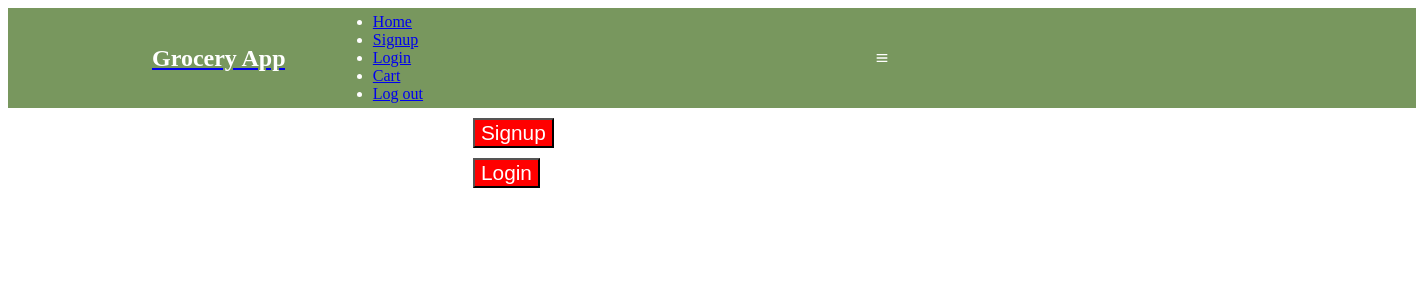
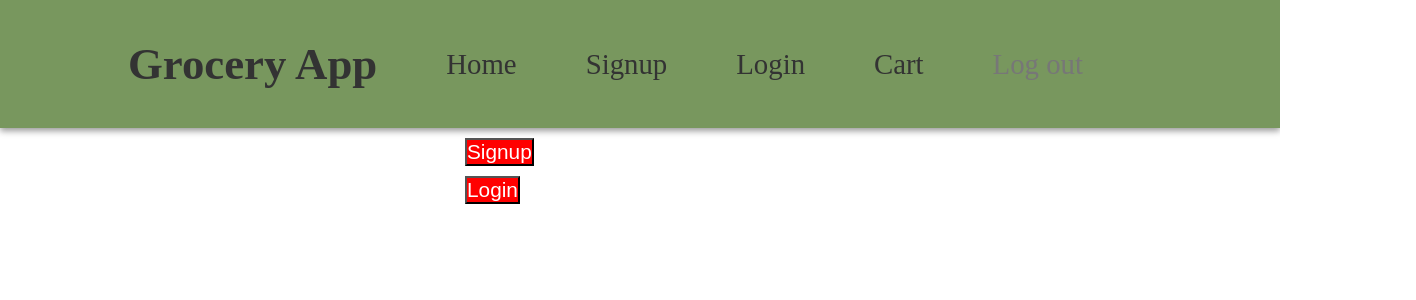
Before and after one commit to gadgetgeek/kweb_frontend, a React (Create React App) app: page / in a window 1280 px wide. Shown: the top 300 px of the page, 1416 px wide, since content can reach past the window. Built offline with nearby package versions, Linux system fonts and the light colour scheme.

Commit message:
added responsiveness to navbar mobile switch

```diff
--- a/src/components/Header.js
+++ b/src/components/Header.js
@@ -1,53 +1,56 @@
-import { Link } from "react-router-dom";
-//import icons from react-icons for hamburger menu and close
-import { BiMenu } from "react-icons/bi";
-import { AiOutlineClose } from "react-icons/ai";
+import { React, useState } from "react";
+import { NavLink, Link } from "react-router-dom";
 
-const Header = (props) => {
+
+
+const Header = ({toggleBurgerMenu}) => {
+
+
   return (
     <header className="header">
-      <div className="header navBar content">
-        <Link to="/">
-          <h2 className="header content logo">Grocery App</h2>
+      <nav className="nav">
+        <ul className="nav__list">
+          <Link className="nav__logo" to="/">
+            Grocery App
           </Link>
 
-        <nav className="header content nav">
-          <ul>
-            <li>
-              <a href="/products">
+          <li className="nav__list__item">
+            <NavLink className="nav__link" to="/products">
               Home
-              </a>
+            </NavLink>
           </li>
 
-            <li>
-              <a href="/signup">
+          <li className="nav__list__item">
+            <NavLink className="nav__link" to="/signup">
               Signup
-              </a>
+            </NavLink>
           </li>
 
-            <li>
-              <a href="/login">
+          <li className="nav__list__item">
+            <NavLink className="nav__link" to="/login">
               Login
-              </a>
+            </NavLink>
           </li>
 
-            <li>
-              <a href="/cart">
+          <li className="nav__list__item">
+            <NavLink className="nav__link" to="/cart">
               Cart
-              </a>
+            </NavLink>
           </li>
 
-            <li>
-              <a href="/">
+          <li className="nav__list__item">
+            <NavLink className="nav__link" to="/">
               Log out
-              </a>
+            </NavLink>
           </li>
+
+          <div className="nav__toggle__button" onClick={toggleBurgerMenu}>
+            <div className="nav__toggle__button"></div>
+            <div className="nav__toggle__button"></div>
+            <div className="nav__toggle__button"></div>
+          </div>
         </ul>
       </nav>
-        <div className="header toggle content">
-          <BiMenu />
-        </div>
-      </div>
     </header>
   );
 };
--- a/src/components/Main.js
+++ b/src/components/Main.js
@@ -7,7 +7,7 @@ import Landing from "../pages/Landing"
 
 const Main = (props) => {
   // your deployed heroku URL
-  const backend = "https://kweb-ga.herokuapp.com/"
+  const backend = "http://localhost:4001/"
 
   const [auth, setAuth] = useState(null)
   console.log(auth)
--- a/src/styles.scss
+++ b/src/styles.scss
@@ -3,15 +3,8 @@
 // ---------------------
 $maincolor: rgb(33, 207, 207);
 $contrastcolor: white;
-$alertcolor:red;
-$green: #78975E;
-
-//header height
-$headerHeight: 100px;
-
-//border radius
-$borderRadius: 12px;
-
+$alertcolor: red;
+$green: #78975e;
 
 // ---------------------
 // Mixins
@@ -24,95 +17,193 @@ $borderRadius: 12px;
 
 @mixin teal-text-white-bg {
   color: $maincolor;
-    background-color: $contrastcolor
+  background-color: $contrastcolor;
 }
 
-@mixin white-text-red-bg{
+@mixin white-text-red-bg {
   color: $contrastcolor;
   background-color: $alertcolor;
 }
 
+
+// breakpoints mixins for responsive mobile/ screen styling
 @mixin breakpoint($breakpoint) {
-  @if $breakpoint == md {
-    // 768px
-    @media (min-width: 48em) {
+  @if $breakpoint == phone {
+    @media only screen and (max-width: 37.5em) {
       @content;
     }
   }
 
+  @if $breakpoint == tablet-port {
+    @media only screen and (max-width: 56.25em) {
+      @content;
+    }
+  }
+
+  @if $breakpoint == tablet-land {
+    // 768px
+    @media only screen and (max-width: 75em) {
+      @content;
+    }
+  }
+
+  @if $breakpoint == lg-screen {
+    // 768px
+    @media only screen and (max-width: 112.5em) {
+      @content;
+    }
+  }
+}
+//responsive styling
+*,
+*::after,
+*::before {
+  padding: 0;
+  margin: 0;
+  box-sizing: inherit;
+}
+
+body {
+  box-sizing: border-box;
+}
+
+.container {
+  max-width: 114rem;
+  padding: 0 8rem;
+
+  @include breakpoint(phone) {
+    padding: 0 2rem;
+  }
+}
+
+.active {
+  color: #777 !important;
+
+  @include breakpoint(tablet-port) {
+    background-color: #aaa !important;
+    color: #333 !important;
+  }
+}
+
+// ---------------------------------
+// Header/ Navigation Bar
+// ---------------------------------
+
+.nav {
+  background-color: $green;
+  padding: 2rem 4rem;
+  height: 8rem;
+  box-shadow: 0 0.2rem 0.4rem rgba(0, 0, 0, 0.4);
+
+  &__list {
+    display: flex;
+    justify-content: space-between;
+    align-items: center;
+    list-style: none;
+    height: 100%;
+    padding: 0 4rem;
+
+    @include breakpoint(phone) {
+      padding: 0;
+    }
+
+    &__item {
+      display: flex;
+      justify-content: center;
+      align-items: center;
+      font-size: 1.8rem;
+
+      @include breakpoint(tablet-port) {
+        display: none;
+      }
+    }
+  }
+
+  &__link {
+    color: #333;
+    text-decoration: none;
+
+    &:hover {
+      color: #777;
+    }
+  }
+
+  &__logo {
+    font-size: 2.8rem;
+    color: #333;
+    text-decoration: none;
+    font-weight:bold;
+  }
+  &__button{
+     display: none;
+
+     @include breakpoint(tablet-port) {
+       display: flex;
+       flex-direction: column;
+       justify-content: space-between;
+       align-items: center;
+       height: 65%;
+       margin: 17.5% 0;
+       width: 5rem;
+       cursor: pointer;
+
+       &:hover {
+         height: 70%;
+         margin: 15% 0;
+       }
+
+       &__component {
+         display: none;
+
+         @include breakpoint(tablet-port) {
+           display: block;
+           height: 0.3rem;
+           width: 100%;
+           background-color: #333;
          }
 
 
-// ---------------------------------
-// Header
-// ---------------------------------
-
-// nav {
-//     @include white-text-teal-bg;
-//     width: 90%;
-//     height: 55px;
-//     border-bottom: 2px solid gray;
-//     padding: 0 20px;
-//     display: flex;
-//     justify-content: space-between;
-
-// .logo {
-//   padding: 18px 0;
-// }
-
-// ul{
-//   list-style: none;
-//   display: flex;
-//   flex-flow: row nowrap;
-// }
-// li{
-//   padding: 18px 10px;
-//   color: white;
-
-// }
-
-// @media (max-width: 768px) {
-//   flex-flow: column nowrap;
-//   background-color: gray;
-//   position: fixed;
-//   top: 0;
-//   right: 0;
-//   height: 100vh;
-//   width: 300px;
-//   padding-top: 3.5rem;
-// }
-
-//     a{
-//         @include white-text-teal-bg;
-
-//         // div {
-//         //     margin: 10px;
-//         //     font-size: large
-//         // }
-//     }
-// }
-
-.header{
-  background: $green;
-  width: 100%;
-  height: $headerHeight;
-  padding: 0 1.5rem;
-  @include breakpoint(md){
-    padding: 0 3rem;
-  }
-  transition: 0.3s ease all;
-
-  & .content {
-    overflow: hidden;
-    color: $contrastcolor;
-    margin: 0 auto;
-    max-width: 1920px;
-    height: 100%;
-    display: flex;
-    align-items: center;
-    justify-content: space-between;
         }
      }
+  }
+}
+
+// --------------------------
+// BurgerMenu
+// --------------------------
+
+.burgermenu {
+  display: none;
+
+  @include breakpoint(tablet-port) {
+    display: block;
+    position: fixed;
+    top: 0;
+    left: 0;
+    z-index: 200;
+    width: 70%;
+    height: 100%;
+    transition: tranform 0.3s ease-out;
+    background-color: #ddd;
+    padding: 4rem 2rem;
+  }
+  &--open {
+    transform: trasnlateX(0);
+  }
+
+  &--closed {
+    transform: translateX(-100%)
+  }
+
+  &__backdrop {
+
+  }
+}
+
+
+
+
+
 
 
 // --------------------------
@@ -122,8 +213,7 @@ $borderRadius: 12px;
 section,
 div {
   form {
-      margin-left: 10% ;
-
+    margin-left: 10%;
 
     input {
       @include white-text-teal-bg;
@@ -131,11 +221,9 @@ div {
       font-size: 1.1em;
       margin: 10px;
 
-
       &[type="submit"]:hover {
         @include teal-text-white-bg;
       }
-
     }
   }
 }
@@ -150,7 +238,6 @@ button {
   justify-content: center;
   font-size: 1.3em;
   margin: 10px 0 0 465px;
-
 }
 
 // --------------------------
@@ -165,14 +252,14 @@ img {
 }
 
 section,
-div.product{
-    display:flex;
+.product {
+  display: flex;
   justify-content: center;
   flex-wrap: wrap;
   margin: 10px;
 }
 
-div.productcontent{
+.productcontent {
   text-align: center;
   margin: 10px;
 }
```
Also changed, not shown: src/components/BurgerMenu.js (added, +56 -0 lines), src/components/HeaderNav.js (added, +26 -0 lines). Lines whose indentation alone changed are shown as unchanged.
